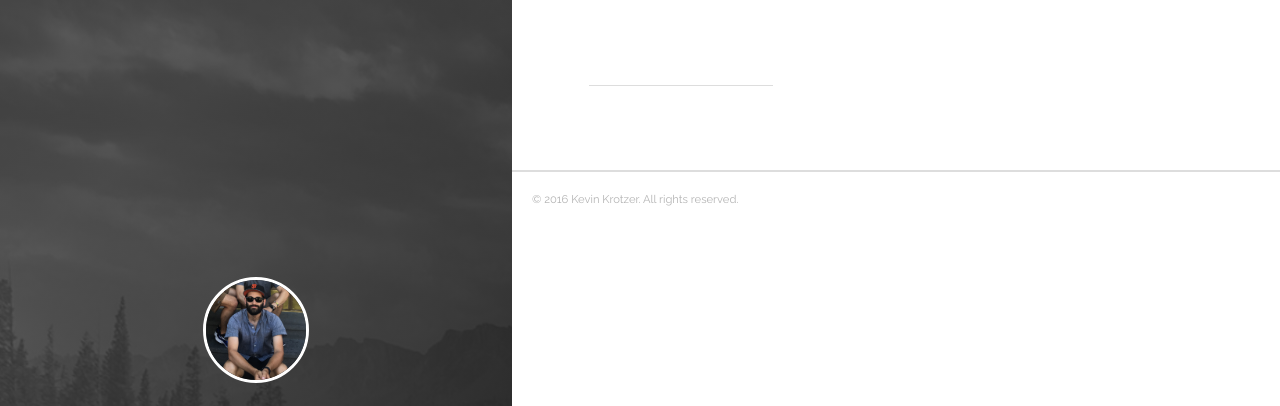
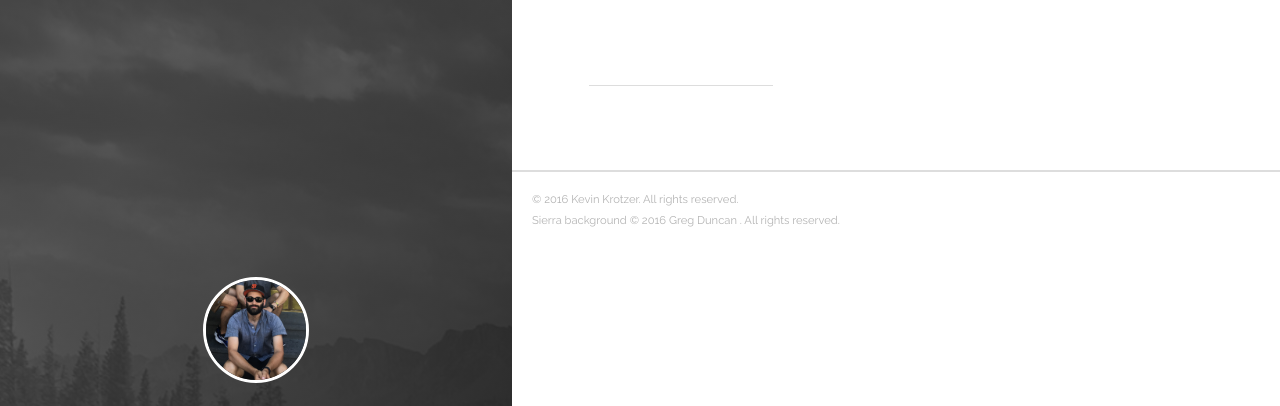
Before and after one commit to kevinkrotzer/kevinkrotzer.github.io, a Jekyll site: the page built from index.html, in a window 1280 px wide. Shown: the top 406 px of the page. Built offline with Jekyll 4.4.1, drawn with Linux system fonts in a browser that asks for light colours; nearby versions of some CDN libraries; the list of posts is cut into pages by our own code.

Commit message:
Added background credit functionality

```diff
--- a/_config.yml
+++ b/_config.yml
@@ -20,6 +20,10 @@ author:
   vimeo_username:
   yelp_username:
   youtube_username:
+thanks:
+  background_title: 'Sierra' #required for background credit to appear in footer and in humans.txt/thanks
+  background_photographer: 'Greg Duncan' #required for background credit to appear in footer
+  background_photographer_contact:  #optional
 
 
 defaults:
--- a/_includes/footer.html
+++ b/_includes/footer.html
@@ -1,5 +1,6 @@
 <footer class="footer">
   <span class="footer__copyright">&copy; {{ site.time | date: '%Y' }} {{ site.author.name }}. All rights reserved.</span>
+  <span class="footer__copyright">{% if site.thanks.background_title and site.thanks.background_photographer %}{% assign backgroundcredit = true %}{% endif %}{% if backgroundcredit == true and site.thanks.background_photographer_contact %}{% assign backgroundcreditcontact = true %}{% else %}{% assign backgroundcreditcontact = false %}{% endif %}{% if backgroundcredit == true and backgroundcreditcontact == false %}{{ site.thanks.background_title }} background &copy; {{ site.time | date: '%Y' }} {{ site.thanks.background_photographer }} . All rights reserved.{% endif %}{% if backgroundcredit == true and backgroundcreditcontact == true %}{{ site.thanks.background_title }} background &copy; {{ site.time | date: '%Y' }} <a href="{{ site.thanks.background_photographer_contact }}" title="contact {{ site.thanks.background_photographer }}" target="_blank"> {{ site.thanks.background_photographer }}  </a>. All rights reserved.{% endif %} </span>
 </footer>
 
 <script type="text/javascript" src="https://ajax.googleapis.com/ajax/libs/jquery/1.11.3/jquery.min.js"></script>
```
